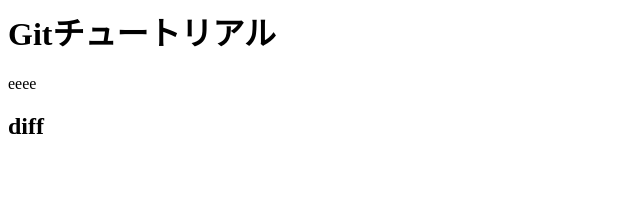
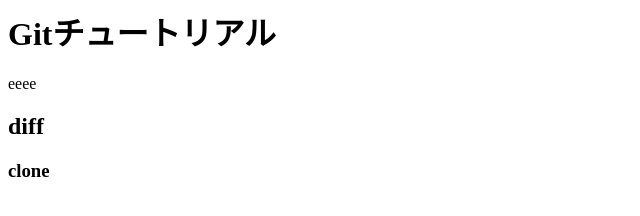
Before and after one commit to nat3e723/git_tutorial, a plain HTML site: page index.html in a window 1280 px wide. Shown: the full height of the page, 0-640 px from the left. Drawn offline with Linux system fonts and the light colour scheme.

Commit message:
Update index.html
てすと

```diff
--- a/index.html
+++ b/index.html
@@ -1,3 +1,4 @@
 <h1>Gitチュートリアル</h1>
 <p>eeee</p>
 <h2>diff</h2>
+<h3>clone</h3>
```
